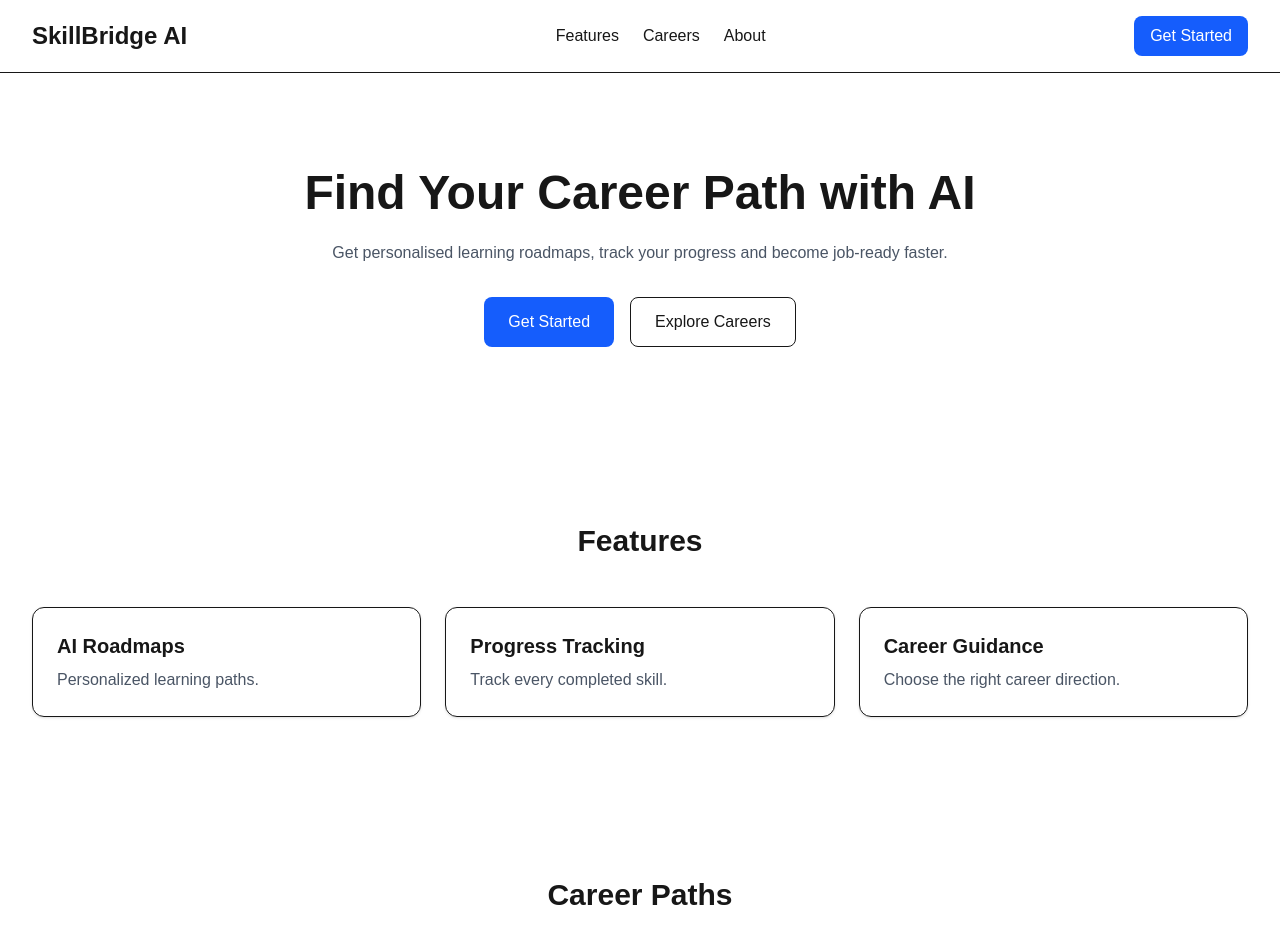
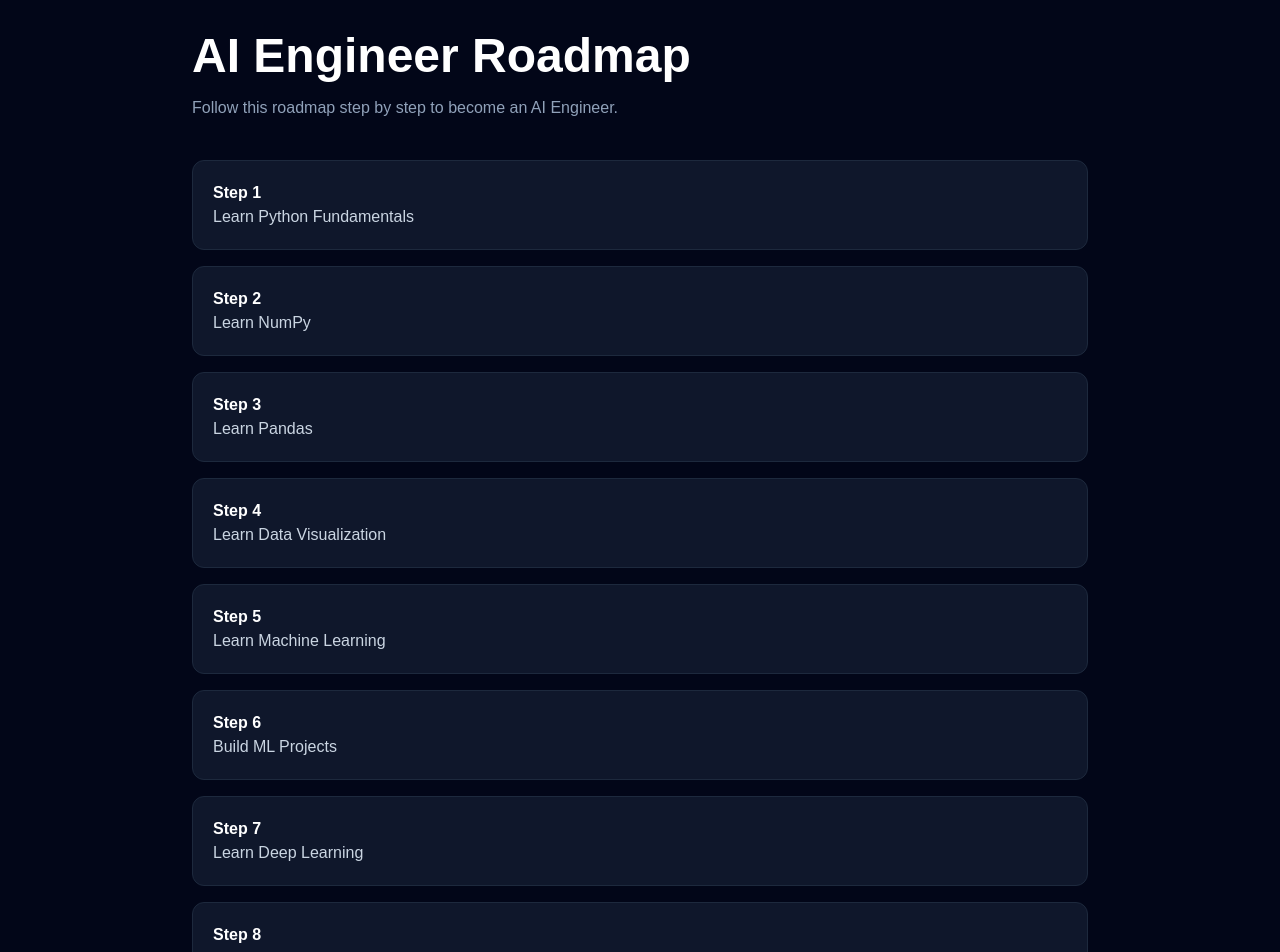
Before and after one commit to SUMAIRDERO62/SkillBridge-AI, a Next.js app in the folder frontend/: page / in a window 1280 px wide. Shown: the top 952 px of the page. Built offline with nearby package versions, Linux system fonts and the light colour scheme.

Commit message:
feat: add AI engineer roadmap page

```diff
--- a/frontend/app/page.tsx
+++ b/frontend/app/page.tsx
@@ -1,17 +1,45 @@
-import Navbar from "@/components/layout/Navbar";
-import Hero from "@/components/sections/Hero";
-import Features from "@/components/sections/Features";
-import CareerPaths from "@/components/sections/CareerPaths";
-import Footer from "@/components/layout/Footer";
+export default function RoadmapsPage() {
+  const roadmap = [
+    "Learn Python Fundamentals",
+    "Learn NumPy",
+    "Learn Pandas",
+    "Learn Data Visualization",
+    "Learn Machine Learning",
+    "Build ML Projects",
+    "Learn Deep Learning",
+    "Learn LLMs & Generative AI",
+    "Build AI Portfolio Projects",
+    "Apply For AI Internships"
+  ];
 
-export default function Home() {
   return (
-    <>
-      <Navbar />
-      <Hero />
-      <Features />
-      <CareerPaths />
-      <Footer />
-    </>
+    <main className="min-h-screen bg-slate-950 text-white p-8">
+      <div className="max-w-4xl mx-auto">
+        <h1 className="text-5xl font-bold mb-4">
+          AI Engineer Roadmap
+        </h1>
+
+        <p className="text-slate-400 mb-10">
+          Follow this roadmap step by step to become an AI Engineer.
+        </p>
+
+        <div className="space-y-4">
+          {roadmap.map((step, index) => (
+            <div
+              key={index}
+              className="bg-slate-900 border border-slate-800 rounded-xl p-5"
+            >
+              <h2 className="font-semibold">
+                Step {index + 1}
+              </h2>
+
+              <p className="text-slate-300">
+                {step}
+              </p>
+            </div>
+          ))}
+        </div>
+      </div>
+    </main>
   );
 }
```
